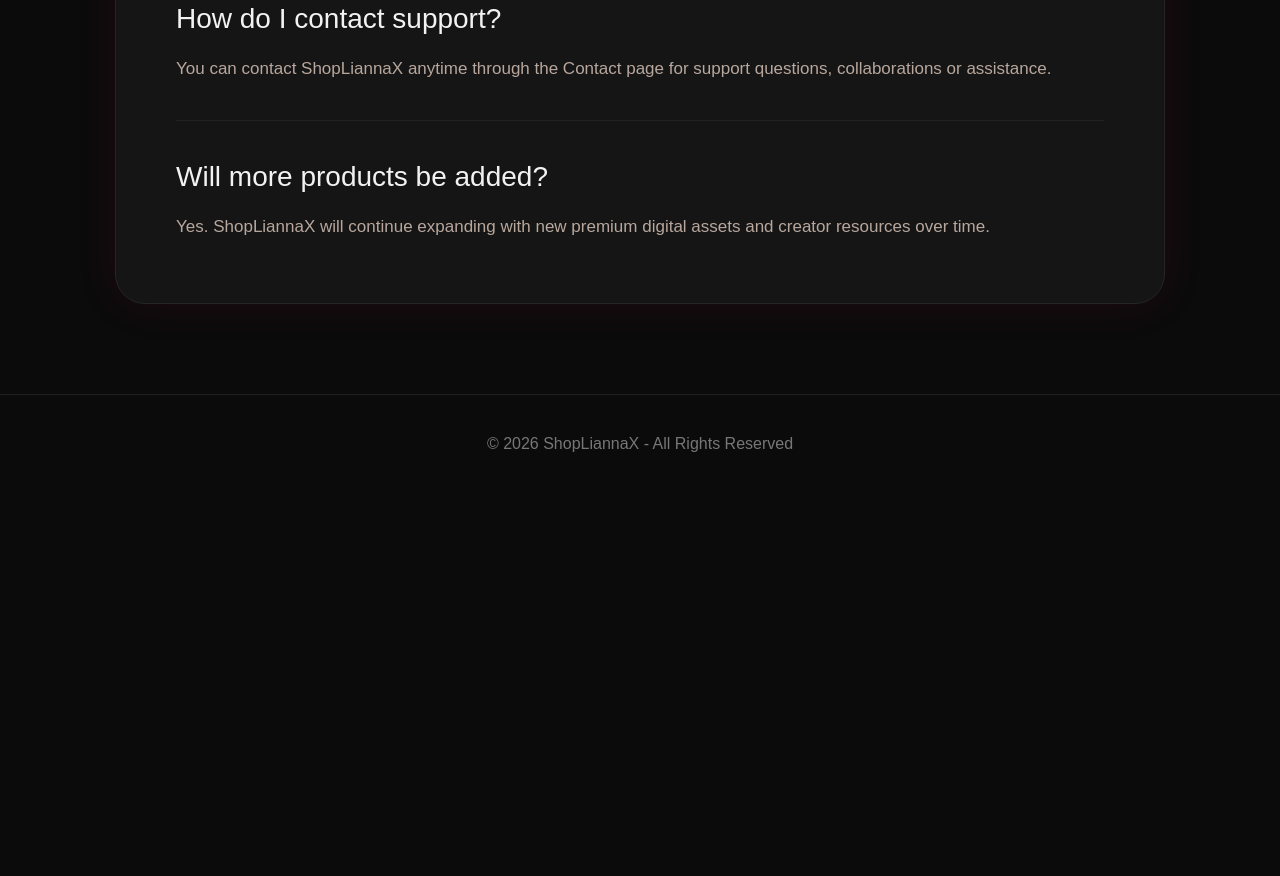
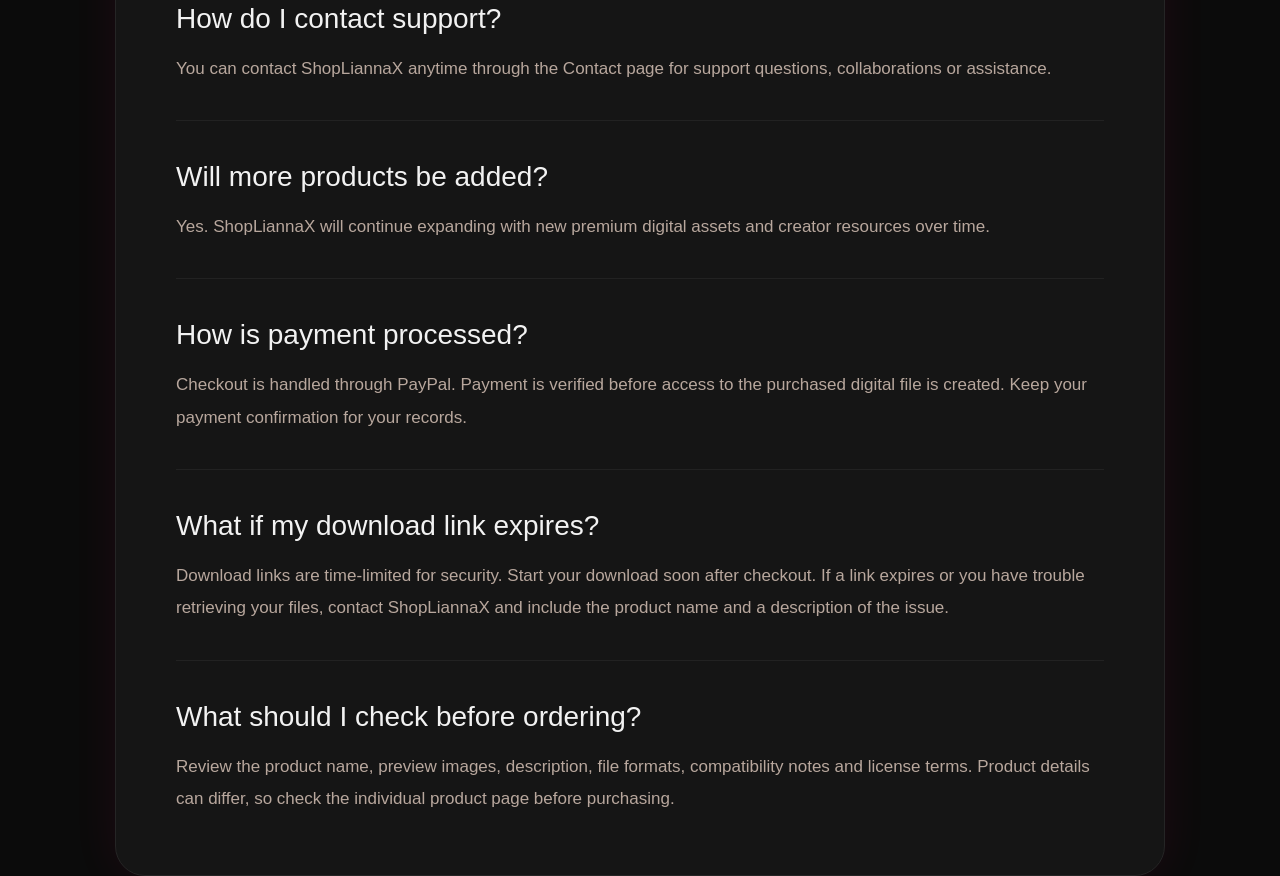
Before and after one commit to LiannaXpixel/design, a plain HTML site: page faq.html in a window 1280 px wide. Shown: the part 1583-2459 px from the top of the page. Before the commit the page ends 2076 px from the top, so only its background shows below. Drawn offline with Linux system fonts and the light colour scheme.

Commit message:
Improve FAQ SEO and correct catalog navigation

```diff
--- a/faq.html
+++ b/faq.html
@@ -3,7 +3,10 @@
 <head>
 <meta charset="UTF-8">
 <meta content="width=device-width, initial-scale=1.0" name="viewport">
-<title>FAQ - ShopLiannaX</title>
+<title>ShopLiannaX FAQ | Digital Products &amp; Downloads</title>
+<meta name="description" content="Find answers about ShopLiannaX digital downloads, product formats, Second Life compatibility, usage permissions, refunds and customer support.">
+<meta name="robots" content="index,follow">
+<link rel="canonical" href="https://shopliannax.com/faq.html">
 
 <style>
 :root{
@@ -186,7 +189,7 @@ footer{
 <!-- MENU -->
 <nav class="main-menu">
     <a href="index.html">Home</a>
-    <a href="products-page1.html">Products</a>
+    <a href="products.html">Products</a>
     <a href="contact.html">Contact</a>
     <a href="faq.html">FAQ</a>
     <a href="policy.html">Policy</a>
@@ -267,6 +270,34 @@ footer{
             </p>
         </div>
 
+        <div class="faq-item">
+            <h2>How is payment processed?</h2>
+            <p>
+                Checkout is handled through PayPal. Payment is verified before
+                access to the purchased digital file is created. Keep your
+                payment confirmation for your records.
+            </p>
+        </div>
+
+        <div class="faq-item">
+            <h2>What if my download link expires?</h2>
+            <p>
+                Download links are time-limited for security. Start your download
+                soon after checkout. If a link expires or you have trouble
+                retrieving your files, contact ShopLiannaX and include the
+                product name and a description of the issue.
+            </p>
+        </div>
+
+        <div class="faq-item">
+            <h2>What should I check before ordering?</h2>
+            <p>
+                Review the product name, preview images, description, file formats,
+                compatibility notes and license terms. Product details can differ,
+                so check the individual product page before purchasing.
+            </p>
+        </div>
+
     </div>
 
 </section>
```
